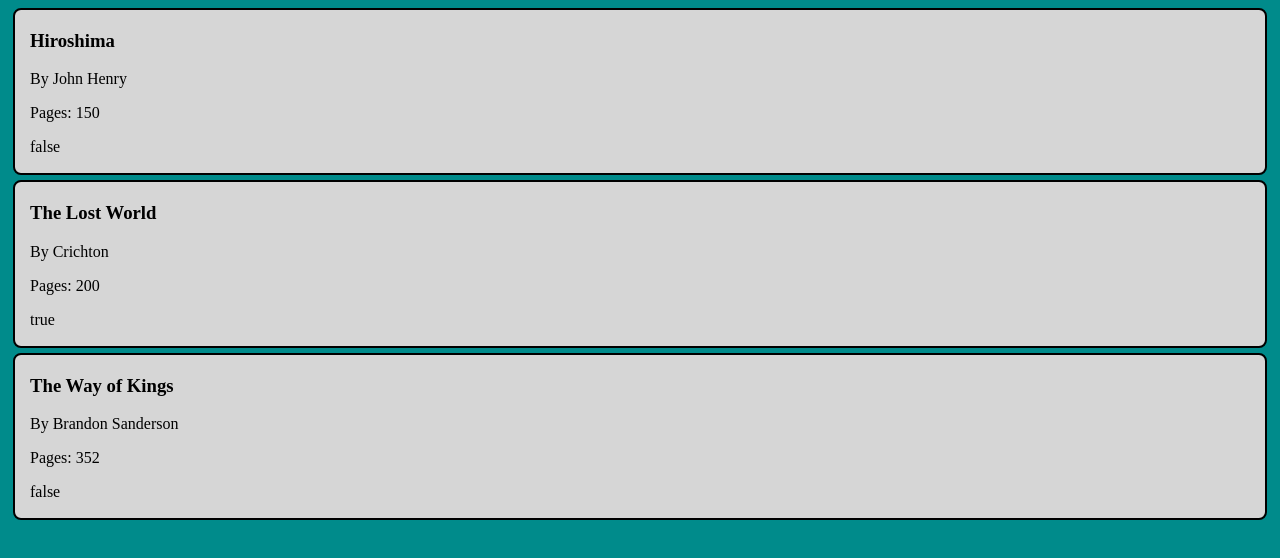
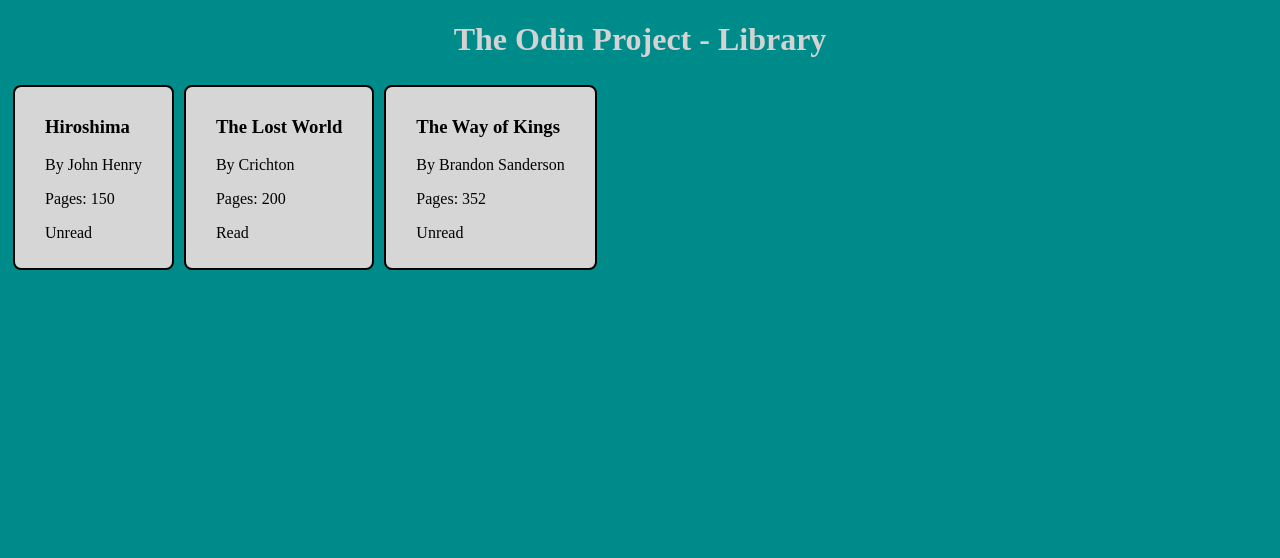
Before and after one commit to CRSpeight/OdinProject-Library, a plain HTML site: page index.html in a window 1280 px wide. Drawn offline with Linux system fonts and the light colour scheme.

Commit message:
changed cards to use flexbox

```diff
--- a/index.html
+++ b/index.html
@@ -7,6 +7,7 @@
     <link rel="stylesheet" href="style.css" />
   </head>
   <body>
+    <h1>The Odin Project - Library</h1>
     <div id="container"></div>
     <script src="script.js"></script>
   </body>
--- a/script.js
+++ b/script.js
@@ -24,7 +24,11 @@ function render() {
     title.textContent = e.title;
     author.textContent = "By " + e.author;
     pages.textContent = "Pages: " + e.pages;
-    read.textContent = e.read;
+    if (e.read) {
+      read.textContent = "Read";
+    } else {
+      read.textContent = "Unread";
+    }
     div.appendChild(title);
     div.appendChild(author);
     div.appendChild(pages);
@@ -36,4 +40,5 @@ function render() {
 addBookToLibrary("John Henry", "Hiroshima", 150, false);
 addBookToLibrary("Crichton", "The Lost World", 200, true);
 addBookToLibrary("Brandon Sanderson", "The Way of Kings", 352, false);
+
 render();
--- a/style.css
+++ b/style.css
@@ -1,6 +1,6 @@
 .bookCard {
   background-color: rgb(214, 214, 214);
-  padding: 1px 15px;
+  padding: 10px 30px;
   margin: 5px;
   border-style: solid;
   border-width: 2px;
@@ -10,3 +10,13 @@
 body {
   background-color: darkcyan;
 }
+
+#container {
+  display: flex;
+  flex-wrap: wrap;
+}
+
+h1 {
+  text-align: center;
+  color: lightgray;
+}
```
